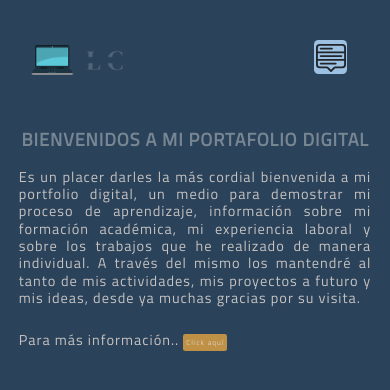
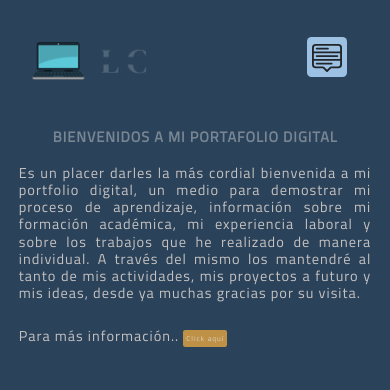
Before and after one commit to C-Lionel/portafolio-react, a React (Vite) app: page / in a window 390 px wide. Shown: the top 390 px of the page. Built offline with nearby package versions, Linux system fonts and the light colour scheme.

Commit message:
updated 27/12/22 14:30hs: PC-ESCRITORIO

```diff
--- a/src/components/css/Contacto.css
+++ b/src/components/css/Contacto.css
@@ -53,6 +53,26 @@ textarea {
 
 /* RESPONSE */
 
+
+
+@media (max-width: 480px) {
+
+  form {
+    width: 25rem;
+    margin: auto;
+    padding: 0.2rem 0.5rem;
+    margin-top: 0.7rem;
+  }
+
+  .swal2-icon.swal2-error .swal2-x-mark {
+    font-size: 0.9rem;
+  }
+
+  .swal2-container.swal2-center>.swal2-popup {
+    font-size: 0.9rem;
+  }
+}
+
 @media (max-width: 320px) {
   form {
     width: 16rem;
@@ -60,30 +80,4 @@ textarea {
     padding: 0.2rem 0.5rem;
     margin-top: 0.7rem;
   }
-
-  .contacto {
-    margin-bottom: 2rem;
-  }
-
-  .swal2-container.swal2-center>.swal2-popup {
-    font-size: 0.55rem;
-  }
 }
-
-@media (max-width: 480px) {
-
-  form {
-    width: 16rem;
-    margin: auto;
-    padding: 0.2rem 0.5rem;
-    margin-top: 0.7rem;
-  }
-
-  .contacto {
-    margin-bottom: 2rem;
-  }
-
-  .swal2-container.swal2-center>.swal2-popup {
-    font-size: 0.55rem;
-  }
-}
--- a/src/components/css/Inicio.css
+++ b/src/components/css/Inicio.css
@@ -188,7 +188,9 @@
 
 @media (max-width: 480px) {
 
-
+  .stylecanvas button {
+    font-size: 1.2rem;
+  }
 
 
   .home a {
@@ -201,7 +203,7 @@
   }
 
   .home h1 {
-    font-size: 1.5rem;
+    font-size: 1.2rem;
     margin-bottom: 1.5rem;
     margin-top: -1%;
     text-align: center;
@@ -213,13 +215,13 @@
 
   .logo {
     margin: 0;
-    width: 8rem;
-    height: 8rem;
+    width: 10rem;
+    height: 10rem;
     margin-left: 0.8rem;
   }
 
   .button-canva {
-    padding: 0.06rem;
+    padding: 0.35rem;
     margin: 0;
     margin-right: 2rem;
   }
@@ -248,13 +250,4 @@
   }
 
 
-  .home h1 {
-    font-size: 1.15rem;
-    margin-bottom: 1.5rem;
-    margin-top: -1%;
-    text-align: center;
-  }
-
-
-
 }
--- a/src/components/layout/HeaderNav.jsx
+++ b/src/components/layout/HeaderNav.jsx
@@ -53,7 +53,7 @@ return (
             }
         </button>
 
-        <div className="offcanvas offcanvas-end" tabIndex="-1" id="offcanvasExample" aria-labelledby="offcanvasExampleLabel">
+        <div className="offcanvas offcanvas-end w-100" tabIndex="-1" id="offcanvasExample" aria-labelledby="offcanvasExampleLabel">
 
             <div className="offcanvas-header stylecanvas">
                 <button type="button" className="btn-close" data-bs-dismiss="offcanvas" aria-label="Close"></button>
```
